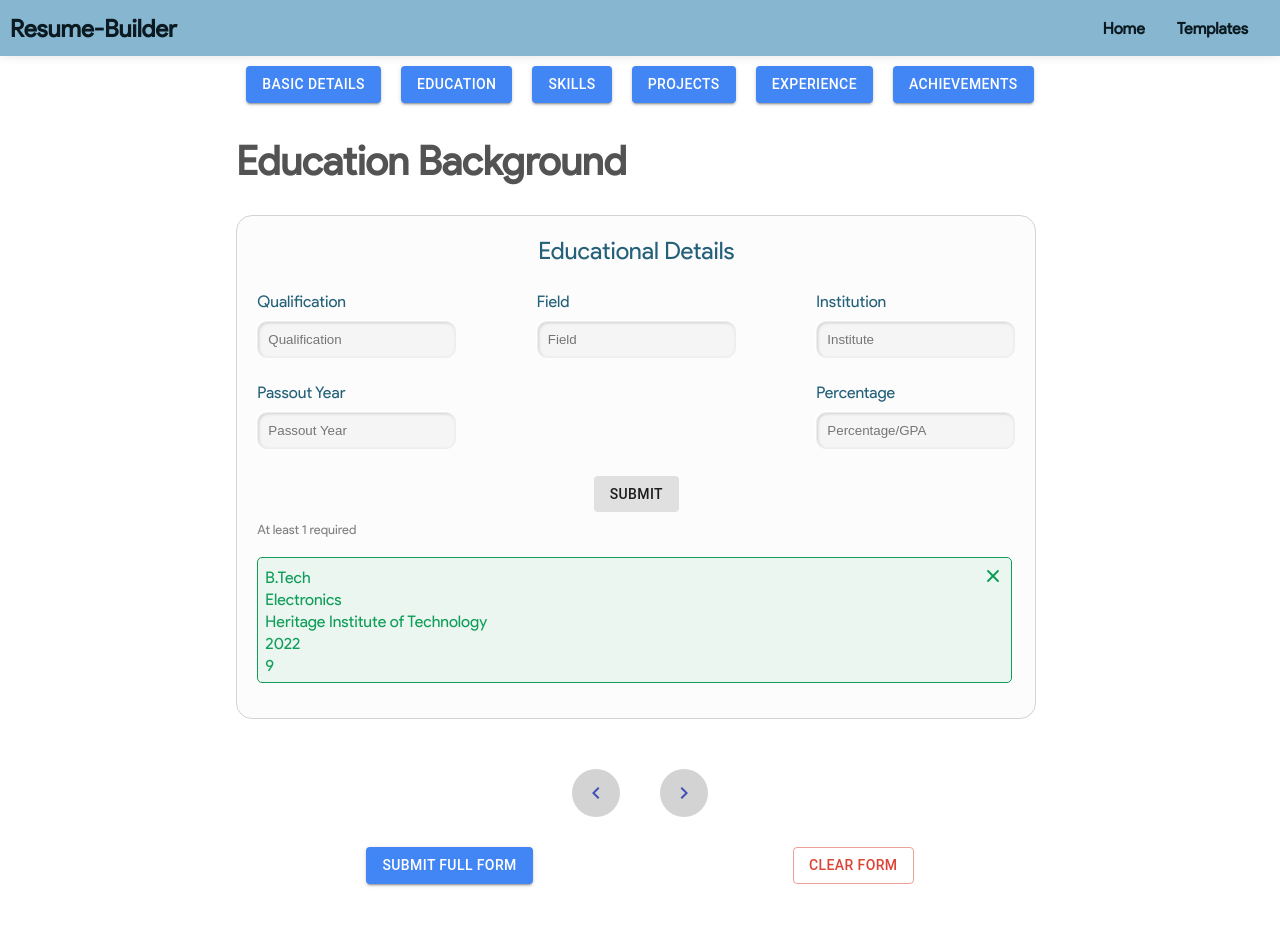
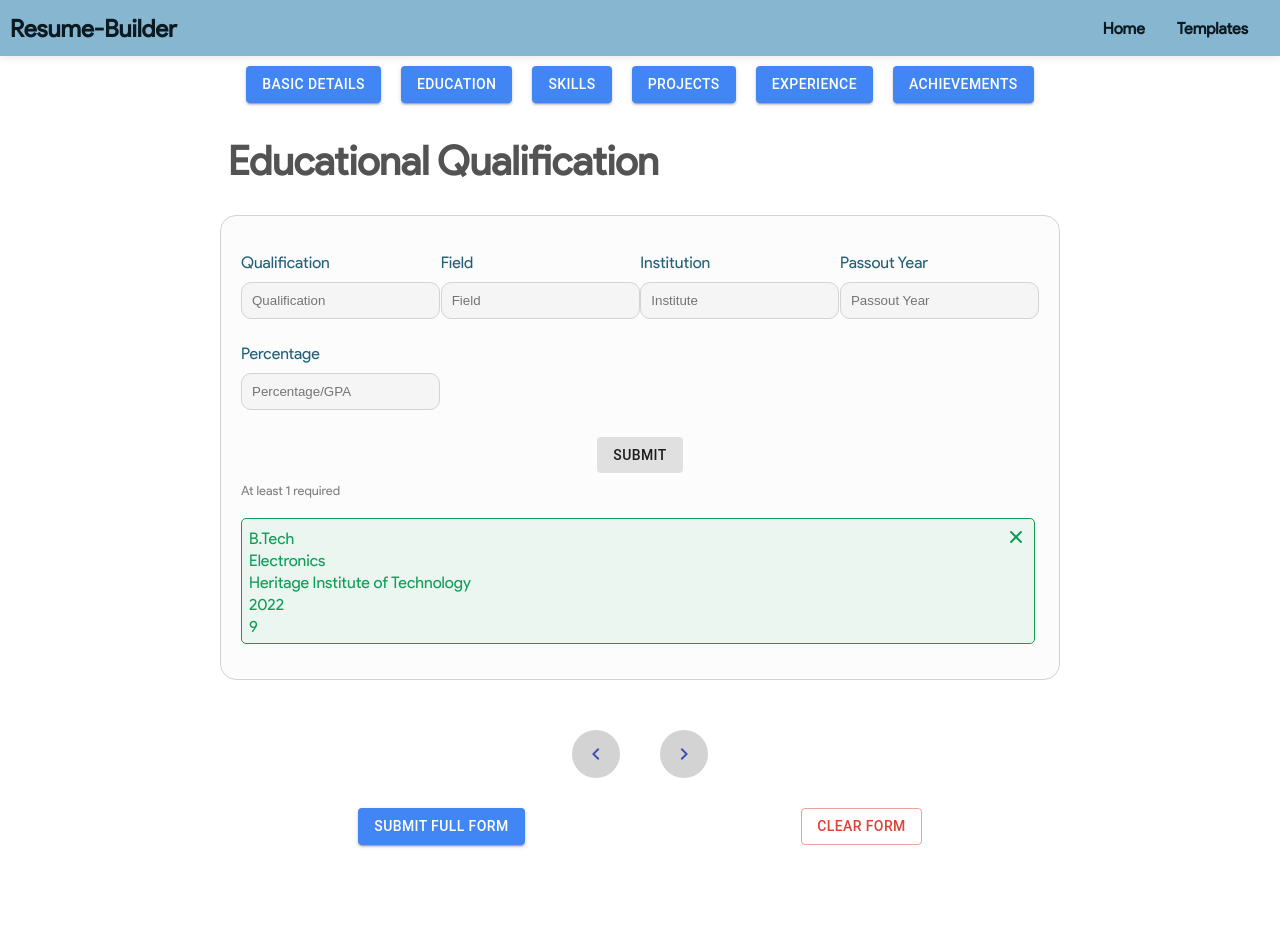
Before and after one commit to SBhattacharya45/resume-builder, a React (Create React App) app: page /form in a window 1280 px wide. Both pictures are taken after a click on the button "EDUCATION". Shown: the top 926 px of the page. Built offline with nearby package versions, Linux system fonts and the light colour scheme.

Commit message:
managed all ui. everything working fine as of now

```diff
--- a/src/components/Card/Card.js
+++ b/src/components/Card/Card.js
@@ -13,7 +13,7 @@ import Typography from '@material-ui/core/Typography';
 
 const useStyles = makeStyles({
   root: {
-    maxWidth: 400,
+    maxWidth: 350,
   },
   media: {
     height: 140,
--- a/src/components/FormElements/Achievements.js
+++ b/src/components/FormElements/Achievements.js
@@ -17,12 +17,11 @@ const Achievements = props => {
     )
 
     return (
-        <React.Fragment>
+        <>
             <h1 className={classes.heading}>Achievements</h1>
 
-            <Grid item xs={12} sm={2}>
+            <Grid justify="center"  item xs={12} sm={2}>
                 <div className={classes.Container}>
-                    <h2>Achievements</h2>
                     <form onSubmit={props.onSubmit}>
                         <div className={classes.InputContainer}>
                             <input
@@ -39,7 +38,7 @@ const Achievements = props => {
                     {achivs}
                 </div>
             </Grid>
-        </React.Fragment>
+        </>
     );
 }
 
--- a/src/components/FormElements/BasicDetails.js
+++ b/src/components/FormElements/BasicDetails.js
@@ -26,9 +26,8 @@ const BasicDetails = props => {
     return (
         <React.Fragment>
             <h1 className= {classes.heading}>Personal Details</h1>
-            <Grid item xs={12} sm={2}>
+            <Grid item xs={12} sm={2} classsName={classes.gridController}>
                 <div className={classes.Container}>
-                    <h2 className={classes.formHeading}>Basic Details</h2>
                     {form}
                 </div>
             </Grid>
--- a/src/components/FormElements/Education.js
+++ b/src/components/FormElements/Education.js
@@ -26,10 +26,9 @@ const Education = props => {
 
     return (
         <>
-        <h1 className={classes.heading}>Education Background</h1>
+        <h1 className={classes.heading}>Educational Qualification</h1>
         <Grid item xs={12} sm={2}>
                     <div className={classes.Container}>
-                        <h2>Educational Details</h2>
                         <form onSubmit={props.onSubmit}>
                             <div className={classes.InputContainer}>
                                 <div className= {classes.inputBox}>
--- a/src/components/FormElements/Experience.js
+++ b/src/components/FormElements/Experience.js
@@ -25,10 +25,9 @@ const Experience = props => {
 
     return (
         <>
-            <h1 className={classes.heading}>Experience & Training</h1>
+            <h1 className={classes.heading}>Experience </h1>
             <Grid item xs={12} sm={2}>
                 <div className={classes.Container}>
-                    <h2>Experience</h2>
                     <form onSubmit={props.onSubmit}>
                         <div className={classes.InputContainer}>
                             <div className={classes.inputBox}>
--- a/src/components/FormElements/FormElements.module.css
+++ b/src/components/FormElements/FormElements.module.css
@@ -6,10 +6,11 @@
     background-color: white;
 }
 
+
 .Container {
     margin: 30px auto;
-    width: 800px;
-    background-color:  rgb(252, 252, 252);
+    width: 52.5rem;
+    background-color: rgb(252, 252, 252);
     border: 1px solid lightgray;
     /* -webkit-backdrop-filter: blur(10px);
     backdrop-filter: blur(10px); */
@@ -48,10 +49,10 @@
     margin-top: 10px;
     margin-bottom: 10px;
     background-color: #f5f5f5;
-    box-shadow: inset 1px 1px 3px rgb(207, 207, 207), -1px -1px 3px white;
+    border: 1px solid lightgray;
 }
 
-.Input:focus{
+.Input:focus {
     outline: rgb(179, 179, 179) auto 1px;
 }
 
@@ -66,14 +67,14 @@
     margin-top: 10px;
     margin-bottom: 10px;
     background-color: #f5f5f5;
-    box-shadow: inset 1px 1px 3px rgb(207, 207, 207), -1px -1px 3px white;
+    border: 1px solid lightgray;
 }
 
-.InputSingle:focus{
+.InputSingle:focus {
     outline: rgb(179, 179, 179) auto 1px;
 }
 
-.inputBox{
+.inputBox {
     display: flex;
     flex-direction: column;
     margin-top: 15px;
@@ -100,20 +101,25 @@
     justify-content: center;
 } */
 
-.textDisabled{
+.textDisabled {
     color: grey !important;
     font-size: 0.8rem;
 }
 
-.heading{
+.heading {
     font-size: 2.5rem;
     margin-top: 1.5rem;
     margin-bottom: 1.5rem;
     color: rgb(83, 83, 83);
+    padding-left: 0.5rem;
 }
 
-.formHeading{
+.formHeading {
     color: rgb(82, 82, 82);
+}
+
+.gridController {
+    width: 800 !important;
 }
 
 @media only screen and (max-width: 600px) {
@@ -134,4 +140,4 @@
         display: flex;
         flex-wrap: wrap;
     }
-  }
+}
--- a/src/components/FormElements/Projects.js
+++ b/src/components/FormElements/Projects.js
@@ -25,10 +25,9 @@ const Projects = props => {
 
     return (
         <>
-        <h1 className={classes.heading}>Projects </h1>
+        <h1 className={classes.heading}>Projects & Training </h1>
         <Grid item xs={12} sm={2}>
             <div className={classes.Container}>
-                <h2>Projects and Trainings</h2>
                 <form onSubmit={props.onSubmit}>
                     <div className={classes.InputContainer}>
                         <div className={classes.inputBox}>
--- a/src/components/FormElements/Skills.js
+++ b/src/components/FormElements/Skills.js
@@ -18,10 +18,9 @@ const Skills = props => {
 
     return (
         <>
-        <h1 className={classes.heading}>Skills & Knowledge</h1>
+        <h1 className={classes.heading}>Skills</h1>
         <Grid item xs={12} sm={2}>
             <div className={classes.Container}>
-                <h2>Skills</h2>
                 <form onSubmit={props.onSubmit}>
                     <div className={classes.InputContainer}>
                         <input
--- a/src/containers/FormContainer/FormContainer.js
+++ b/src/containers/FormContainer/FormContainer.js
@@ -234,7 +234,7 @@ class FormConatiner extends Component {
                         <h2>Image</h2>
                         <label className={classes.uploadImage}>
                             Upload Image
-                            <input style={{display:'none'}} className={classes.imageLoader} size="100" type="file" accept="image/*" onChange={this.handleImageUpload} />
+                            <input style={{ display: 'none' }} className={classes.imageLoader} type="file" accept="image/*" onChange={this.handleImageUpload} />
                         </label>
                     </div>
                 </Grid>
@@ -297,14 +297,15 @@ class FormConatiner extends Component {
                     pauseOnHover
                 />
 
-                <Grid container-fluid>
+                <Grid container-fluid >
+                    <div style={{textAlign:'center'}}>
                         <Button variant="contained" color="primary" onClick={() => { this.changeChosenCaseHandler(1) }} >Basic Details</Button>
                         <Button variant="contained" color="primary" onClick={() => { this.changeChosenCaseHandler(2) }} >Education</Button>
                         <Button variant="contained" color="primary" onClick={() => { this.changeChosenCaseHandler(3) }} >Skills</Button>
                         <Button variant="contained" color="primary" onClick={() => { this.changeChosenCaseHandler(4) }} >Projects</Button>
                         <Button variant="contained" color="primary" onClick={() => { this.changeChosenCaseHandler(5) }} >Experience</Button>
                         <Button variant="contained" color="primary" onClick={() => { this.changeChosenCaseHandler(6) }} >Achievements</Button>
-
+                    </div>
                     {/* have other buttons here to change case at will  */}
                     {componentToBeLoaded}
                     <div className={classes.bottomNavigationButtons}>
```
Also changed, not shown: src/containers/Templates/TemplatePage.js (+6 -4 lines). Lines whose indentation alone changed are shown as unchanged.
